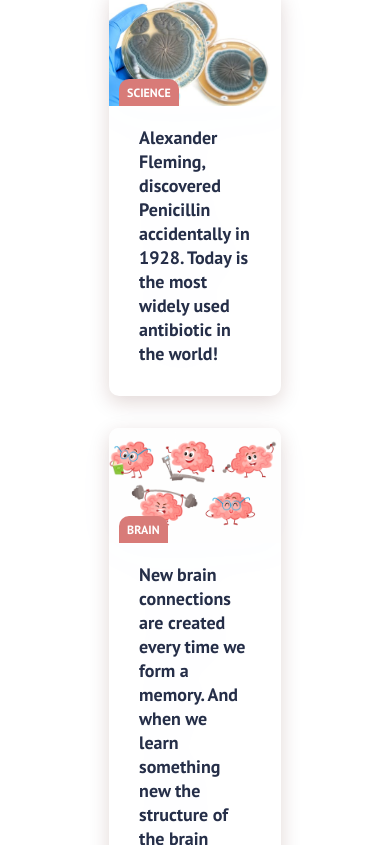
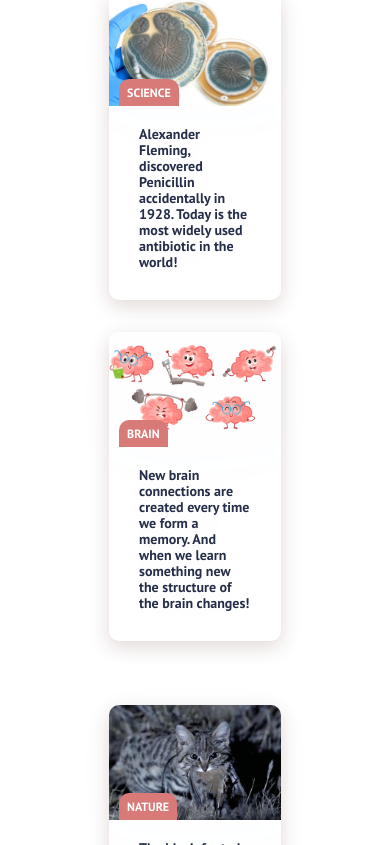
Before and after one commit to trigueira/curiousaddict, a React (Create React App) app in the folder curiousaddict-website/: page / in a window 390 px wide. Shown: the part 1119-1964 px from the top of the page. Built offline with nearby package versions, Linux system fonts and the light colour scheme.

Commit message:
responsiveness fix

```diff
--- a/curiousaddict-website/src/App.js
+++ b/curiousaddict-website/src/App.js
@@ -14,7 +14,6 @@ function App() {
         <Navbar />
         <Switch>
           <Route path="/" exact component={Home} />
-          <Route path="/" exact component={Home} />
           <Route path="/curiosities" component={Curiosities} />
           <Route path="/about" component={About} />
         </Switch>
--- a/curiousaddict-website/src/components/Cards.css
+++ b/curiousaddict-website/src/components/Cards.css
@@ -123,3 +123,10 @@ a {
     margin-bottom: 2rem;
   }
 }
+
+@media only screen and (max-width: 680px) {
+  .cards__item__text {
+    font-size: 14px;
+    line-height: 16px;
+  }
+}
```
